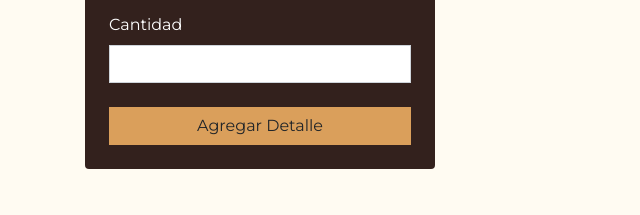
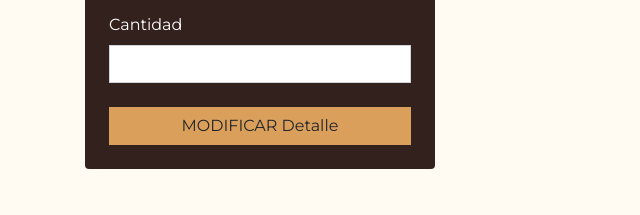
Before and after one commit to Ignacio2906/system-ordering, a plain HTML site: page vista/detalle.html in a window 1280 px wide. Shown: the part 904-1119 px from the top of the page, 0-640 px from the left. Drawn offline with nearby package versions, Linux system fonts and the light colour scheme; a script that the page names is missing.

Commit message:
modificar

```diff
--- a/vista/detalle.html
+++ b/vista/detalle.html
@@ -89,7 +89,7 @@
                             <label for="txtcantidad">Cantidad</label>
                             <input type="number" id="txtcantidad" class="form-control">
                         </div>
-                        <button type="button" class="btn btn-primary w-100 mt-2" onclick="addDetail()">Agregar Detalle</button>
+                        <button type="button" class="btn btn-primary w-100 mt-2" onclick="addDetail()">MODIFICAR Detalle</button>
                     </form>
                 </div>
             </div>
```
